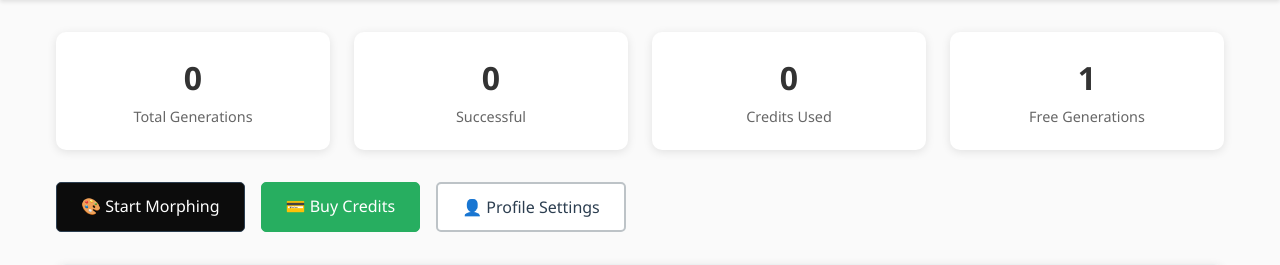
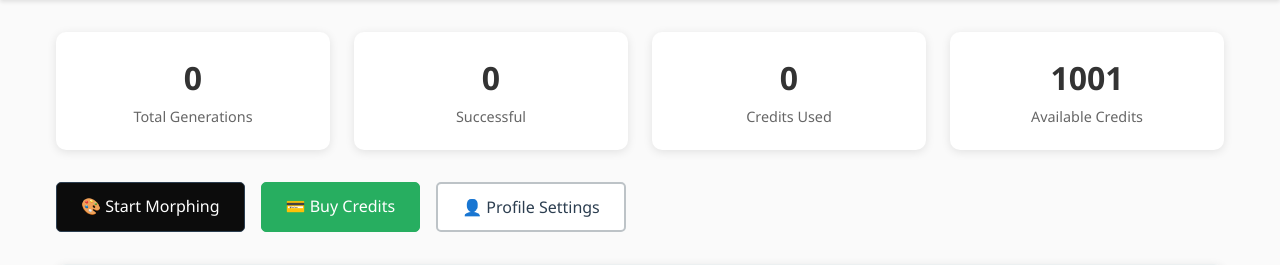
Before and after one commit to ascendbase/psl-morph, a Flask app: page /dashboard in a window 1280 px wide. Shown: the part 70-335 px from the top of the page. Run offline with Flask 3, Linux system fonts and the light colour scheme; a user stored in the database is signed in; data comes from the database, SQL or seed files in the repository; data that the repository does not hold is empty.

Commit message:
Fix dashboard display to show total available credits

```diff
--- a/templates/dashboard.html
+++ b/templates/dashboard.html
@@ -286,8 +286,8 @@
                 <p>Credits Used</p>
             </div>
             <div class="stat-card">
-                <h3>{{ stats.free_generations_remaining }}</h3>
-                <p>Free Generations</p>
+                <h3>{{ stats.credits_remaining + stats.free_generations_remaining }}</h3>
+                <p>Available Credits</p>
             </div>
         </div>
 
```
